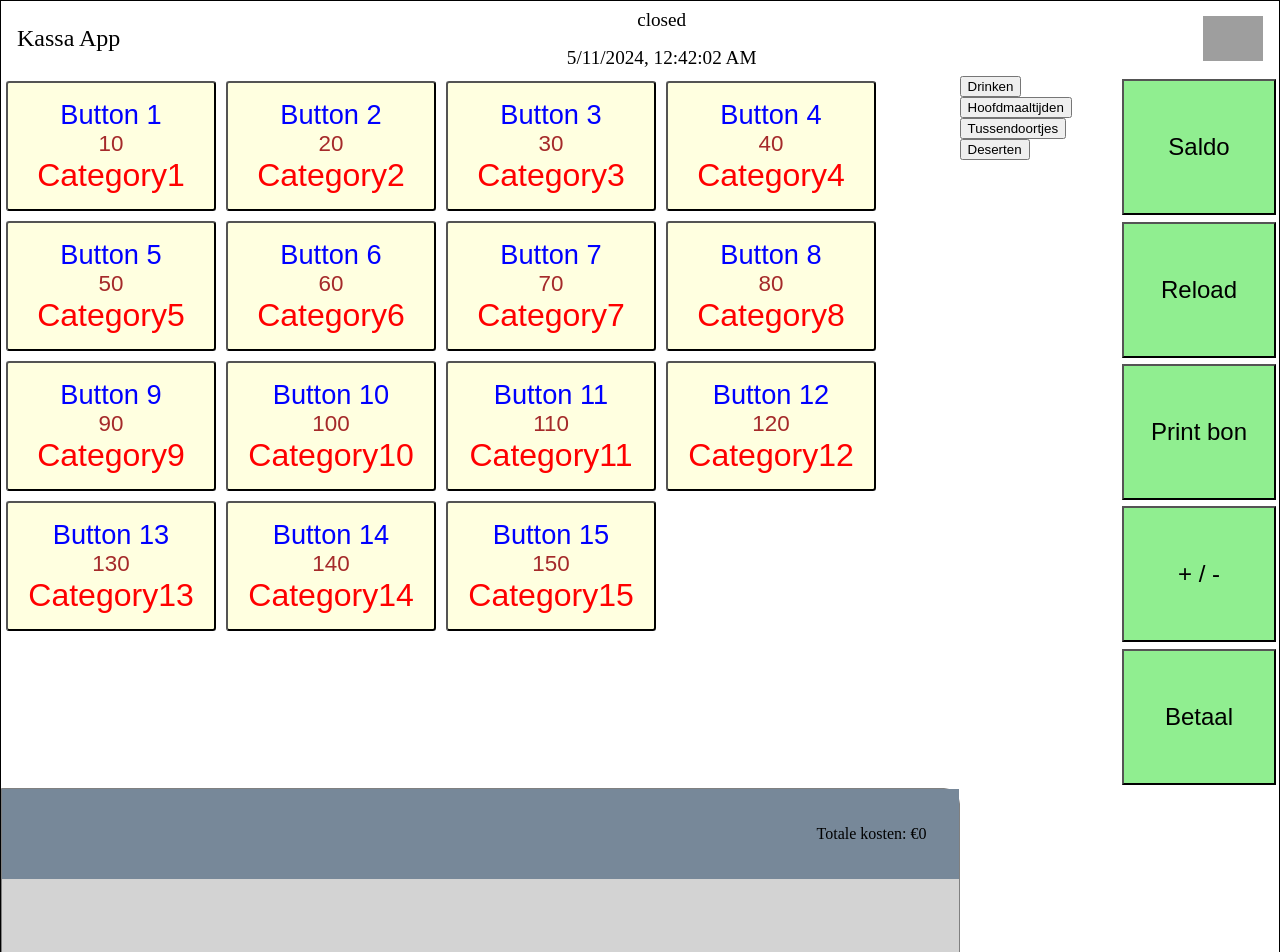
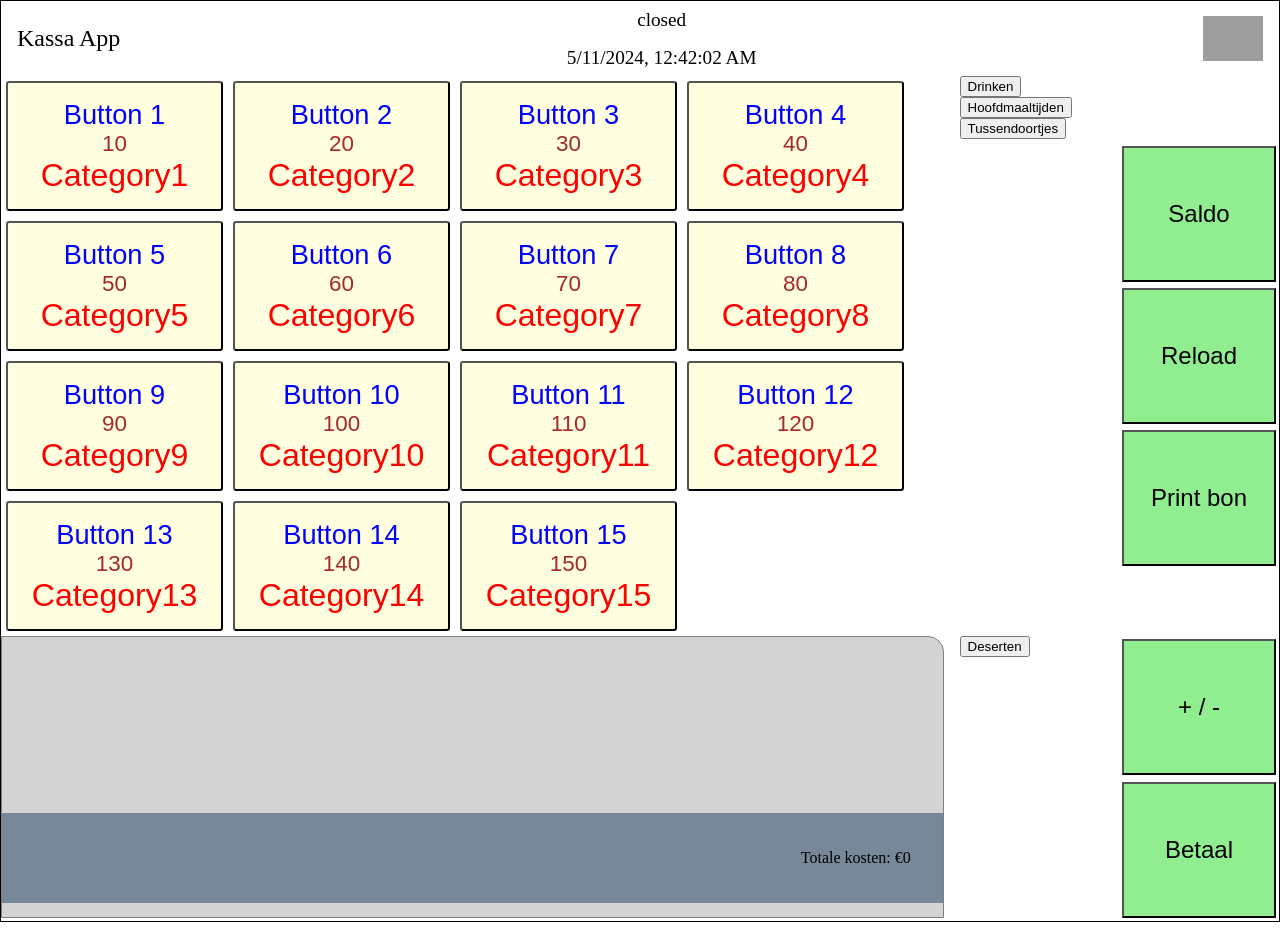
Before and after one commit to UCLL-FEG-Leuven/project-9101112-looplegends, an Angular app in the folder Client/: page / in a window 1280 px wide. Shown: the top 952 px of the page. After the commit the page ends 922 px from the top, so only its background shows below. Built offline with nearby package versions, Linux system fonts and the light colour scheme; grey boxes are pictures that could not be loaded.

Commit message:
made changes to button

```diff
--- a/Client/src/app/app.component.css
+++ b/Client/src/app/app.component.css
@@ -17,42 +17,14 @@
 }
 
 
-.main {
-  display: grid;
-  grid-template-columns: 75% 1fr 1fr;
-}
 
 
 
 
 
-
-
-
-.Drinks {
-  background-color: #add8e6;
-}
-
-.Drinks:hover {
-  background-color: #add8e672;
-  border: 1px solid black;
-  box-shadow: rgba(0, 0, 0, 0.45) 0px 25px 20px -20px;
-}
-
-.Foods {
-  background-color: lightcoral;
-}
-
-.Desserts {
-  background-color: rgb(255, 255, 51);
-}
-
-.Snacks {
-  background-color: lightyellow;
-}
-
 .total-cost {
   display: flex;
+  margin-top: 11rem;
   padding: 20px;
   background-color: lightslategray;
   justify-content: end;
@@ -70,15 +42,11 @@ section {
   background-color: lightgrey;
   border: 1px solid grey;
   border-top-right-radius: 1rem;
-  height: 38.8vh;
+  height: 33vh;
+  width: 73.5vw;
+  padding-bottom: 1rem;
 }
 
-
-
-.ALL {
-  display: flex;
-  flex-direction: row;
-}
 
 .Zijbalk {
   display: flex;
@@ -94,3 +62,14 @@ section {
   font-size: 1.5rem;
   background-color: lightgreen;
 }
+
+.Bovenstuk {
+  display: grid;
+  grid-template-columns: 75% 1fr 1fr;
+}
+
+.Onderbalk {
+  display: grid;
+  grid-template-columns: 75% 1fr 1fr;
+
+}
--- a/Client/src/app/app.component.html
+++ b/Client/src/app/app.component.html
@@ -11,7 +11,7 @@
 <main class="main">
 
 
-
+  <div class="Bovenstuk">
     <div class="button-container">
       <app-button text="Button 1" [price]="10" category="Category1" (click)="showTitle('Category1', 10)"></app-button>
       <app-button text="Button 2" [price]="20" category="Category2" (click)="showTitle('Category2', 20)"></app-button>
@@ -40,16 +40,16 @@
       <button class="CategoryButton">Drinken</button>
       <button class="CategoryButton">Hoofdmaaltijden</button>
       <button class="CategoryButton">Tussendoortjes</button>
-    <button class="CategoryButton">Deserten</button>
     </div>
 
     <div class="Zijbalk">
       <button class="ButtonZijBalk">Saldo</button>
       <button class="ButtonZijBalk">Reload</button>
       <button class="ButtonZijBalk">Print bon</button>
-    <button class="ButtonZijBalk">+ / -</button>
-    <button class="ButtonZijBalk">Betaal</button>
     </div>
+  </div>
+
+  <div class="Onderbalk">
     <div class="Eindafrekening">
       <div class="Onderste">
         <div class="total-cost">
@@ -59,5 +59,15 @@
         <div class="Checkout" [innerHTML]="clickedButtonTitle"></div>
       </div>
     </div>
+
+    <div class="Categorys">
+      <button class="CategoryButton">Deserten</button>
+    </div>
+
+    <div class="Zijbalk">
+      <button class="ButtonZijBalk">+ / -</button>
+      <button class="ButtonZijBalk">Betaal</button>
+    </div>
+  </div>
   <router-outlet />
 </main>
--- a/Client/src/app/button/button.component.css
+++ b/Client/src/app/button/button.component.css
@@ -1,7 +1,7 @@
 button {
     font-size: 2rem;
     background-color: lightyellow;
-    width: 210px;
+    width: 217px;
     height: 130px;
     margin: 5px;
     border-radius: 0.2rem;
```
Lines whose indentation alone changed are shown as unchanged.
